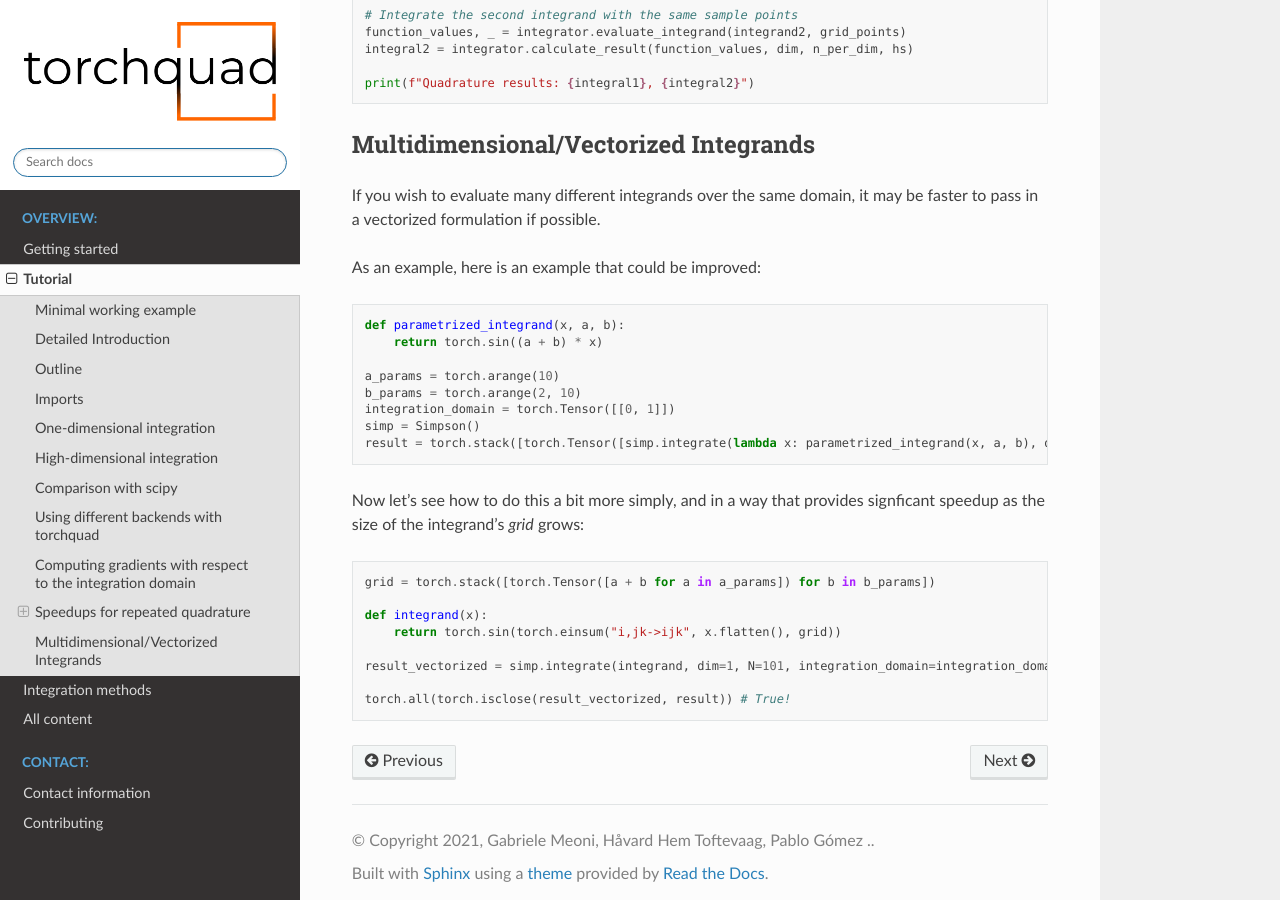
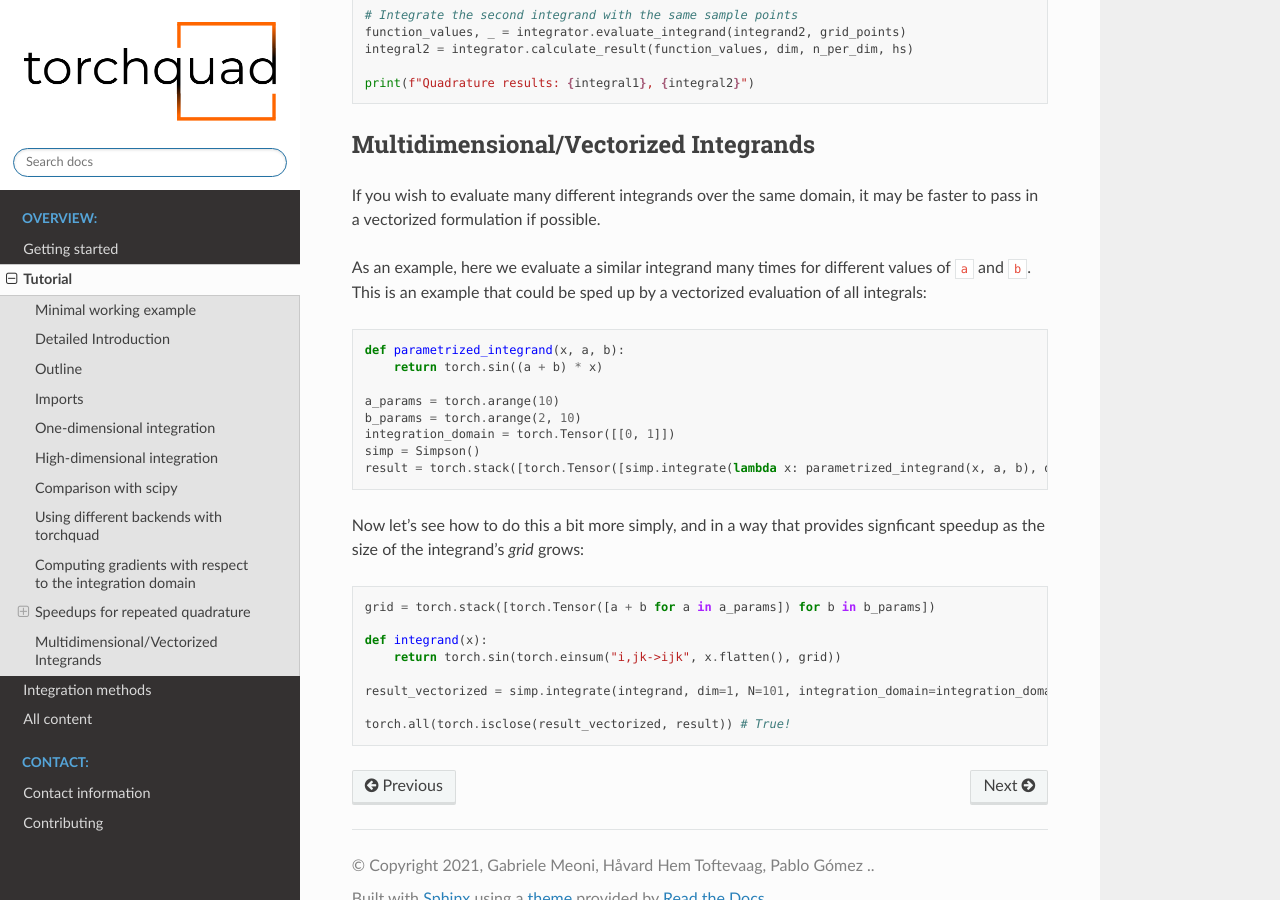
Before and after one commit to esa/torchquad, a Sphinx documentation site: the page built from docs/source/tutorial.rst, in a window 1280 px wide and 900 px high, scrolled down 12444 px. Built offline with Sphinx 7.4.7 and the Read the Docs theme 2.0.0, drawn with Linux system fonts in a browser that asks for light colours; formulas are drawn with MathJax 3.

Commit message:
Update docs/source/tutorial.rst
Co-authored-by: Pablo Gómez <pablo.gomez@gmx.de>

```diff
--- a/docs/source/tutorial.rst
+++ b/docs/source/tutorial.rst
@@ -729,7 +729,7 @@ Multidimensional/Vectorized Integrands
 
 If you wish to evaluate many different integrands over the same domain, it may be faster to pass in a vectorized formulation if possible.
 
-As an example, here is an example that could be improved:
+As an example, here we evaluate a similar integrand many times for different values of ``a`` and ``b``. This is an example that could be sped up by a vectorized evaluation of all integrals:
 
 .. code:: ipython3
 
```
